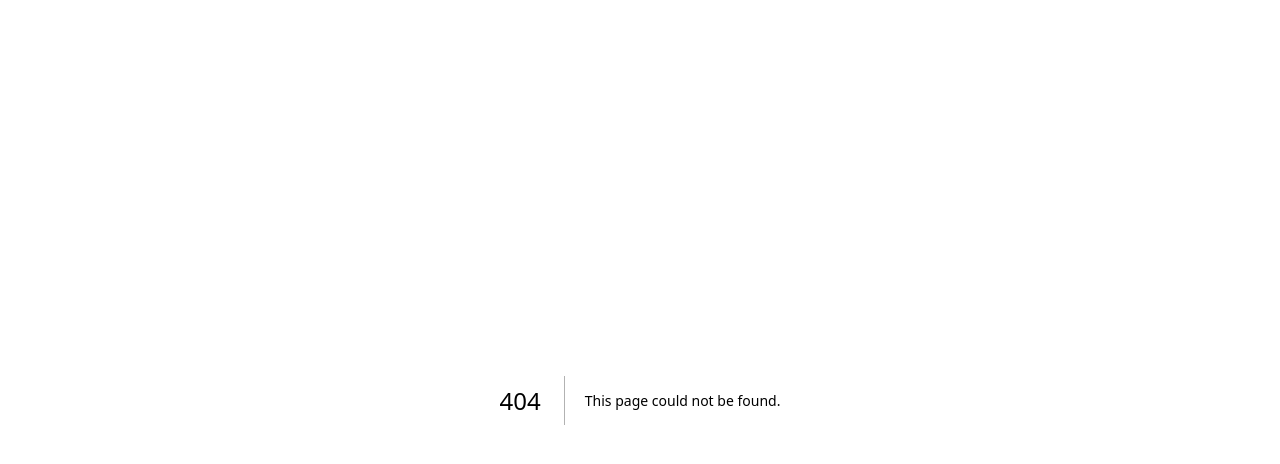
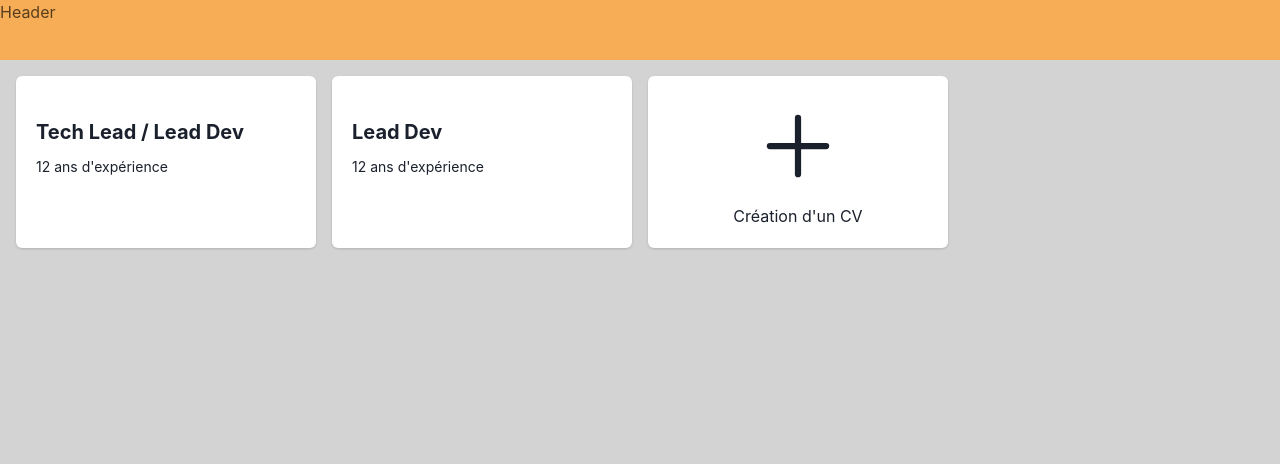
Before and after one commit to CleverCodeLabs/resume-it, a Next.js app in the folder apps/web/: page /resume/dashboard in a window 1280 px wide. Before the commit this address had no page. Shown: the top 464 px of the page. Built offline with nearby package versions, Linux system fonts and the light colour scheme.

Commit message:
feat: creation of a home page to display the list resume save

```diff
--- /dev/null
+++ b/apps/web/components/dashboard/ItemResume.tsx
@@ -0,0 +1,23 @@
+import { Card, CardBody, Heading, Stack, Text } from "@chakra-ui/react";
+import React, { Component } from "react";
+
+type ItemResumeProps = {
+  headline: string;
+  yearsOfExperience: number;
+};
+
+export default class ItemResume extends Component<ItemResumeProps> {
+  render() {
+    const { headline, yearsOfExperience } = this.props;
+    return (
+      <Card>
+        <CardBody>
+          <Stack mt="6" spacing="3">
+            <Heading size="md">{headline}</Heading>
+            <Text fontSize={14}>{yearsOfExperience} ans d'expérience</Text>
+          </Stack>
+        </CardBody>
+      </Card>
+    );
+  }
+}
--- /dev/null
+++ b/apps/web/pages/resume/dashboard.tsx
@@ -0,0 +1,56 @@
+import React, { ReactElement } from "react";
+import { Card, CardBody, SimpleGrid, Text, VStack } from "@chakra-ui/react";
+import { useRouter } from "next/router";
+import Layout from "../../components/layouts/Layout";
+import { NextPageWithLayout } from "../_app";
+import ItemResume from "../../components/dashboard/ItemResume";
+import { IoAddOutline } from "react-icons/io5";
+
+const Dashboard: NextPageWithLayout = () => {
+  const router = useRouter();
+  const resumes = [
+    {
+      headline: "Tech Lead / Lead Dev",
+      yearsOfExperience: 12,
+    },
+    {
+      headline: "Lead Dev",
+      yearsOfExperience: 12,
+    },
+  ];
+
+  const handleClick = () => {
+    router.push("/resume/contact");
+  };
+  const listItems = resumes.map((resume: any) => (
+    <ItemResume
+      key={resume.headline}
+      headline={resume.headline}
+      yearsOfExperience={resume.yearsOfExperience}
+    />
+  ));
+  return (
+    <SimpleGrid gridTemplateColumns="repeat(auto-fit, 300px)" gap="4" p={4}>
+      {listItems}
+      <Card
+        onClick={() => {
+          handleClick();
+        }}
+        _hover={{ cursor: "grab" }}
+      >
+        <CardBody textAlign="center">
+          <VStack>
+            <IoAddOutline size={100} />
+            <Text>Création d'un CV</Text>
+          </VStack>
+        </CardBody>
+      </Card>
+    </SimpleGrid>
+  );
+};
+
+Dashboard.getLayout = function getLayout(page: ReactElement) {
+  return <Layout>{page}</Layout>;
+};
+
+export default Dashboard;
```
